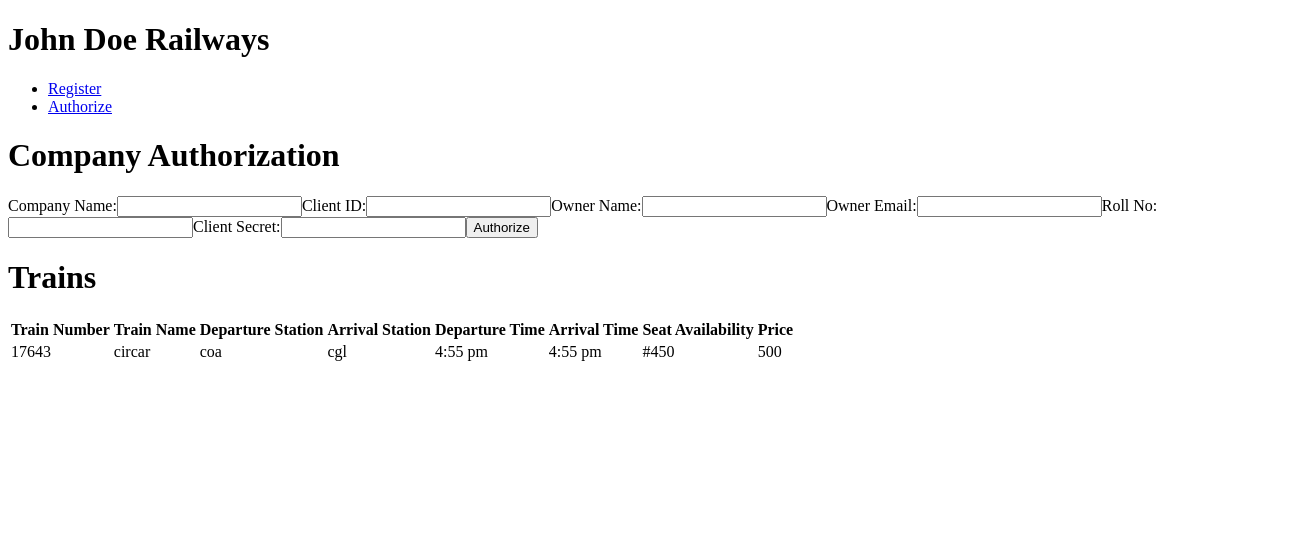
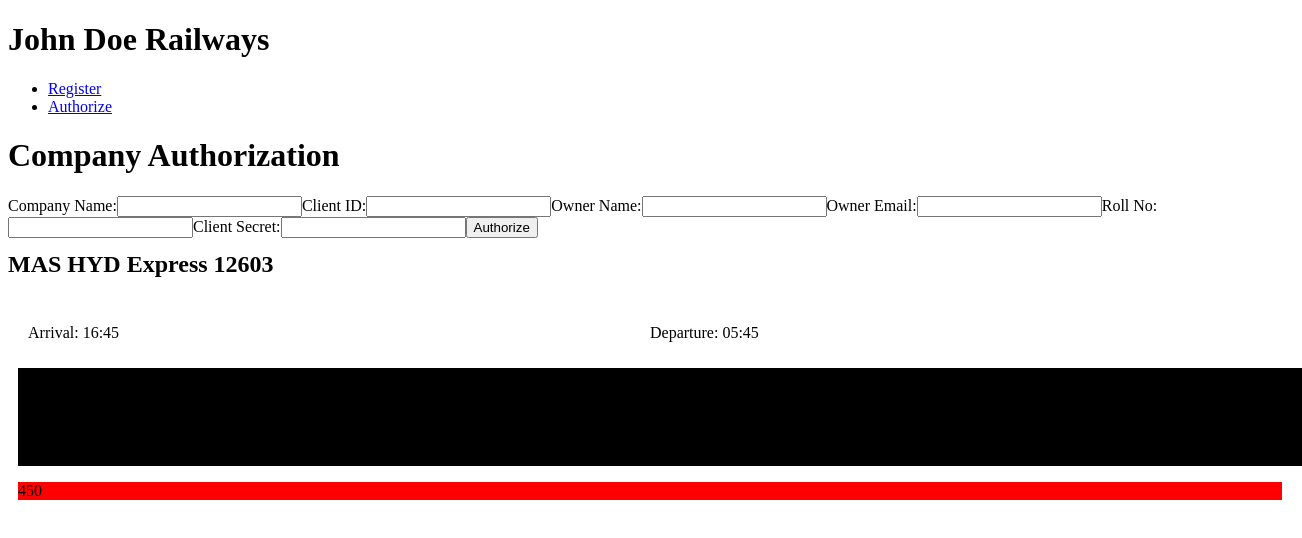
Before and after one commit to Karri-Narendra-Reddy/39110460, a React (Create React App) app in the folder Question 2/train/: page /authorize in a window 1280 px wide. Shown: the top 538 px of the page, 1302 px wide, since content can reach past the window. Built offline with nearby package versions, Linux system fonts and the light colour scheme; no server answers.

Commit message:
modified

```diff
--- a/Question 2/train/src/App.css
+++ b/Question 2/train/src/App.css
@@ -1,38 +1,66 @@
-.App {
-  text-align: center;
+.main-container{
+  margin: 0;
+  width: 100%;
+
+}
+.main-container{
+  display: flex;
+  flex-direction: column;
+
+  padding: 10px;
+
 }
 
-.App-logo {
-  height: 40vmin;
-  pointer-events: none;
+.main-container h2{
+  width: 100%;
+
+  margin-top: -10px;
+  margin-left: -10px;
 }
 
-@media (prefers-reduced-motion: no-preference) {
-  .App-logo {
-    animation: App-logo-spin infinite 20s linear;
-  }
+
+
+.main-container .destination{
+
+  display: flex;
+  flex-direction: column;
+  padding: 10px;
 }
 
-.App-header {
-  background-color: #282c34;
-  min-height: 100vh;
-  display: flex;
-  flex-direction: column;
-  align-items: center;
-  justify-content: center;
-  font-size: calc(10px + 2vmin);
-  color: white;
+.row{
+
+  display: inline-flex;
+  flex-direction: row;
+}
+.p1{
+  flex: 0 0 50% ;
+  width: 50%;
+}
+.p2{
+  flex: 0 0 50%;
+  width: 50%;
 }
 
-.App-link {
-  color: #61dafb;
+.container-items{
+  display: flex;
+  flex-direction: row;
+  width: 100%;
+  height: auto;
+  background-color: black;
+  padding: 10px;
+}
+.mini-container{
+  width: 206px;
+  height: 78px;
+
+  margin-right: 20px;
 }
 
-@keyframes App-logo-spin {
-  from {
-    transform: rotate(0deg);
-  }
-  to {
-    transform: rotate(360deg);
-  }
+.mini-container .items{
+  padding-left: 10px;
+  border-radius: 5px;
 }
+
+.price{
+  background-color: red;
+}
--- a/Question 2/train/src/App.tsx
+++ b/Question 2/train/src/App.tsx
@@ -4,7 +4,7 @@ import HomePage from './components/HomePage';
 import RegistrationPage from './components/RegistrationPage';
 import AuthorizationPage from './components/AuthorizationPage';
 import Trains from './components/FirstPage/FirstPage';
-
+import './App.css';
 const App = () => {
   return (
     <div>
--- a/Question 2/train/src/components/FirstPage/FirstPage.tsx
+++ b/Question 2/train/src/components/FirstPage/FirstPage.tsx
@@ -16,37 +16,49 @@ class Trains extends Component {
   }
   render() {
     return (
-      <div>
-        <h1>Trains</h1>
-        <table>
-          <thead>
-            <tr>
-              <th>Train Number</th>
-              <th>Train Name</th>
-              <th>Departure Station</th>
-              <th>Arrival Station</th>
-              <th>Departure Time</th>
-              <th>Arrival Time</th>
-              <th>Seat Availability</th>
-              <th>Price</th>
-            </tr>
-          </thead>
-          <tbody>
+      <div className="main-container">
+        <div className="container">
+        <h2 className="heading">MAS HYD Express 12603</h2>
+            <div className="container">
 
-              <tr>
-                <td>17643</td>
-                <td>circar</td>
-                <td>coa</td>
-                <td>cgl</td>
-                <td>4:55 pm</td>
-                <td>4:55 pm</td>
-                <td>#450</td>
-                <td>500</td>
-              </tr>
+                <div className="destination">
+                    <div className="row">
+                        <p className="p1"> Arrival: 16:45</p>
+                        <p className="p2"> Departure: 05:45</p>
+                    </div>
+                </div>
 
-          </tbody>
-        </table>
-      </div>
+                <div className="type">
+                    <div className="container-items">
+                        <div className="mini-container">
+                            <div className="items">
+                                <p>sleeper</p>
+                                <p> Tickets Avalilable</p>
+                            </div>
+                        </div>
+
+                        <div className="mini-container">
+                            <div className="items">
+                                <p>
+                                    sleeper
+                                </p>
+                                <p> Tickets Avalilable</p>
+                            </div>
+                        </div>
+                    </div>
+                </div>
+
+                <div className="price">
+                    <p>450</p>
+                </div>
+
+                </div>
+            </div>
+        </div>
+
+
+
+
     );
   }
 }
```
Also changed, not shown: Question 2/train/src/components/FirstPage/style.css (added).
